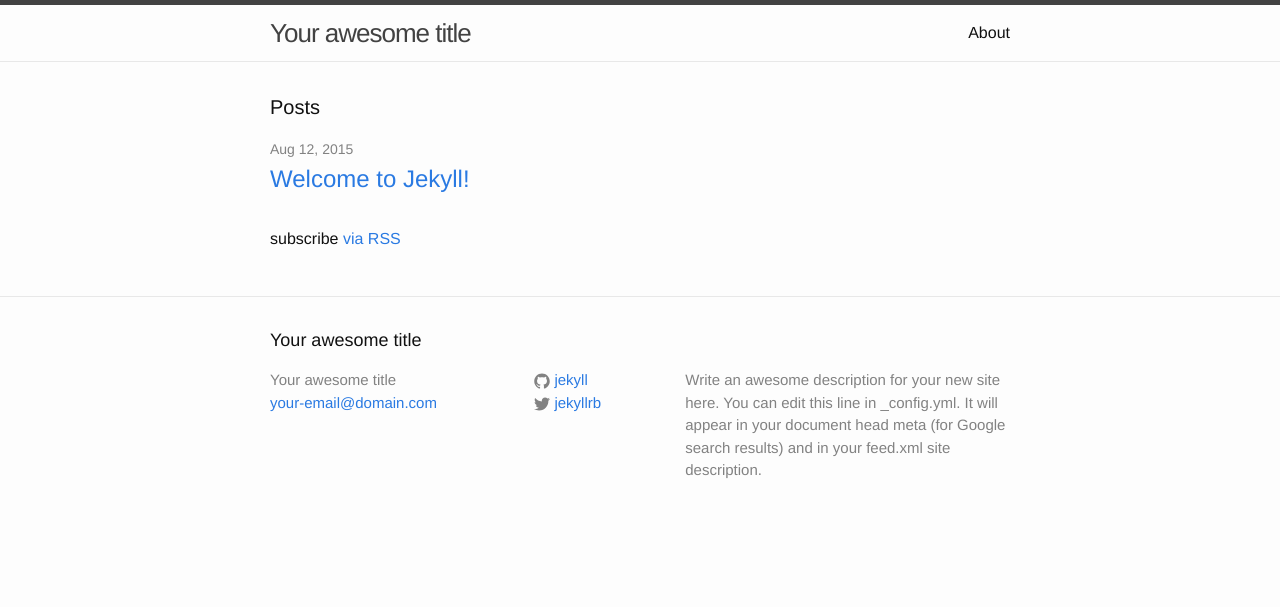
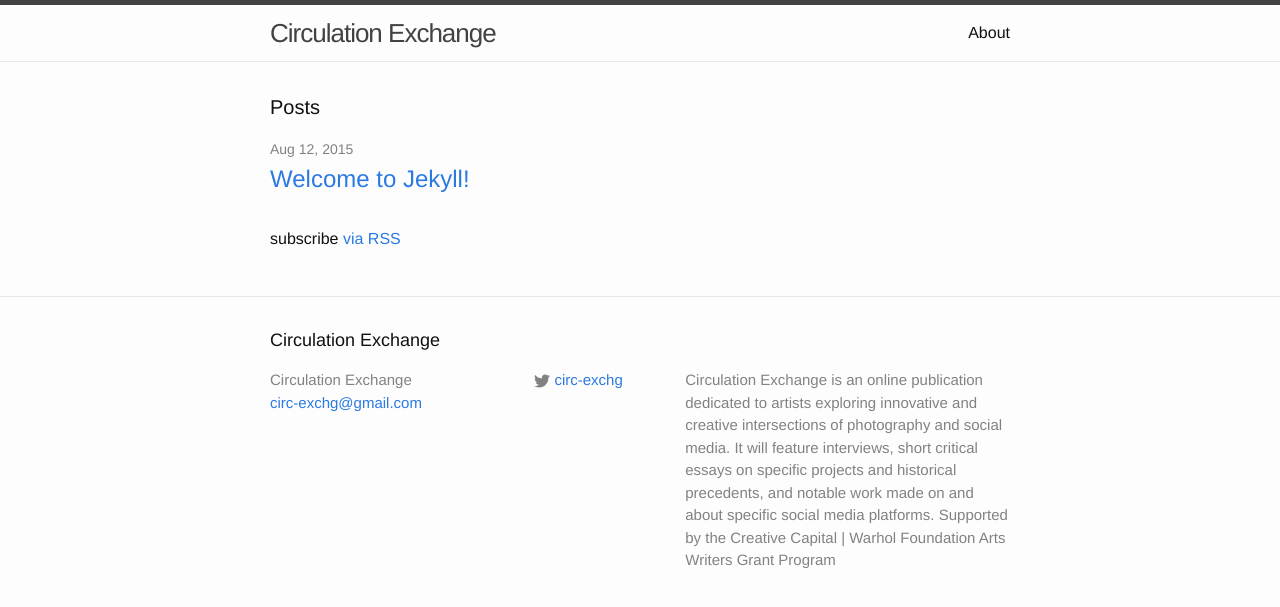
Before and after one commit to katepalbers/circ-exchg, a Jekyll site: the page built from index.html, in a window 1280 px wide. Shown: the top 607 px of the page. Built offline with Jekyll 4.4.1, drawn with Linux system fonts in a browser that asks for light colours.

Commit message:
Updated config

```diff
--- a/_config.yml
+++ b/_config.yml
@@ -1,14 +1,10 @@
 # Site settings
-title: Your awesome title
-email: your-email@domain.com
-description: > # this means to ignore newlines until "baseurl:"
-  Write an awesome description for your new site here. You can edit this
-  line in _config.yml. It will appear in your document head meta (for
-  Google search results) and in your feed.xml site description.
+title: Circulation Exchange
+email: circ-exchg@gmail.com
+description: "Circulation Exchange is an online publication dedicated to artists exploring innovative and creative intersections of photography and social media. It will feature interviews, short critical essays on specific projects and historical precedents, and notable work made on and about specific social media platforms. Supported by the Creative Capital | Warhol Foundation Arts Writers Grant Program"
 baseurl: "/circ-exchg" # the subpath of your site, e.g. /blog/
-url: "http://yourdomain.com" # the base hostname & protocol for your site
-twitter_username: jekyllrb
-github_username:  jekyll
+# url: "http://yourdomain.com" # the base hostname & protocol for your site
+twitter_username: circ-exchg
 
 # Build settings
 markdown: kramdown
```
